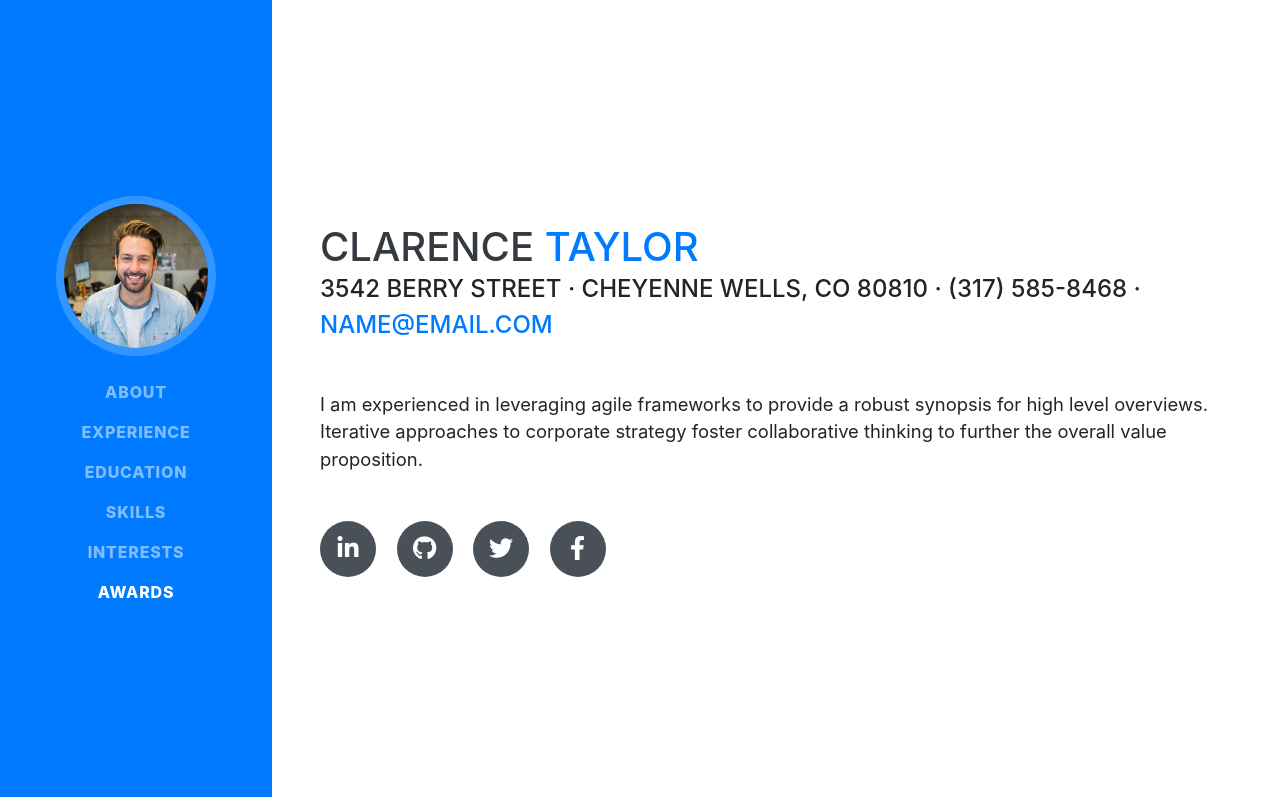
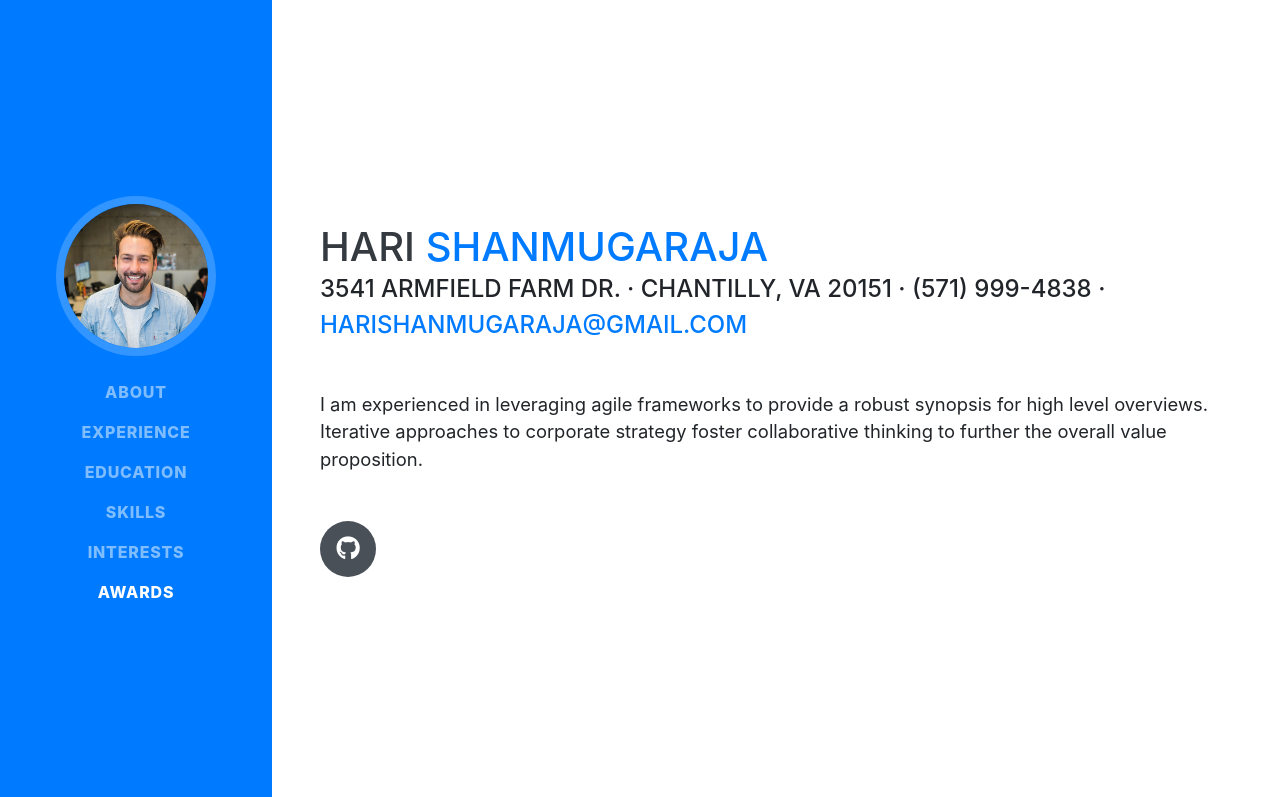
Before and after one commit to harishanmugaraja/harishanmugaraja.github.io, a website with bundled scripts: page index.html in a window 1280 px wide. Shown: the top 797 px of the page. Built offline with nearby package versions, Linux system fonts and the light colour scheme; a web font is replaced by a local one.

Commit message:
update index.html

```diff
--- a/index.html
+++ b/index.html
@@ -63,19 +63,17 @@
 
     <section class="resume-section p-3 p-lg-5 d-flex align-items-center" id="about">
       <div class="w-100">
-        <h1 class="mb-0">Clarence
-          <span class="text-primary">Taylor</span>
+        <h1 class="mb-0">Hari
+          <span class="text-primary">Shanmugaraja</span>
         </h1>
-        <div class="subheading mb-5">3542 Berry Street · Cheyenne Wells, CO 80810 · (317) 585-8468 ·
-          <a href="mailto:name@email.com">name@email.com</a>
+        <div class="subheading mb-5">3541 Armfield Farm Dr. · Chantilly, VA 20151 · (571) 999-4838 ·
+          <a href="mailto:harishanmugaraja@gmail.com">harishanmugaraja@gmail.com</a>
         </div>
         <p class="lead mb-5">I am experienced in leveraging agile frameworks to provide a robust synopsis for high level overviews. Iterative approaches to corporate strategy foster collaborative thinking to further the overall value proposition.</p>
         <div class="social-icons">
+<!--
           <a href="#">
             <i class="fab fa-linkedin-in"></i>
-          </a>
-          <a href="#">
-            <i class="fab fa-github"></i>
           </a>
           <a href="#">
             <i class="fab fa-twitter"></i>
@@ -83,6 +81,11 @@
           <a href="#">
             <i class="fab fa-facebook-f"></i>
           </a>
+-->
+          <a href="#">
+            <i class="fab fa-github" href="https://github.com/harishanmugaraja"></i>
+          </a>
+
         </div>
       </div>
     </section>
```
